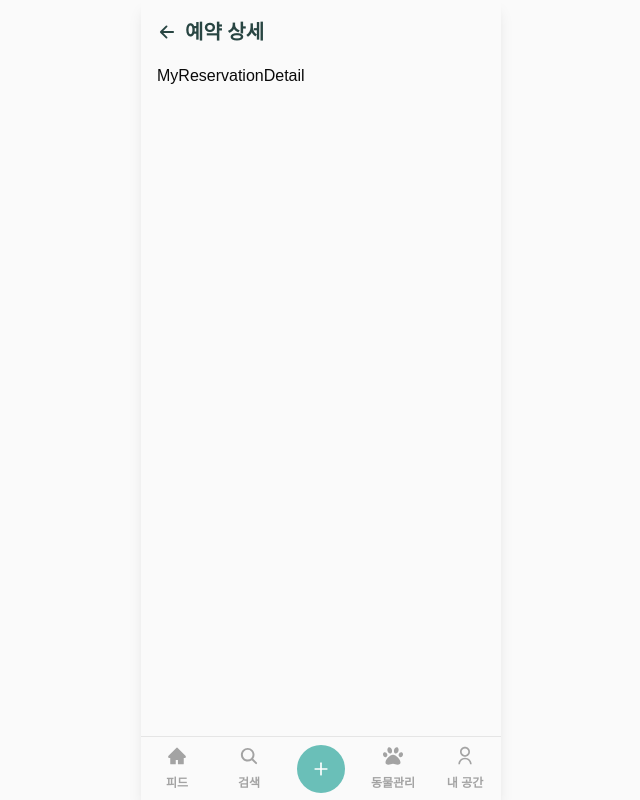
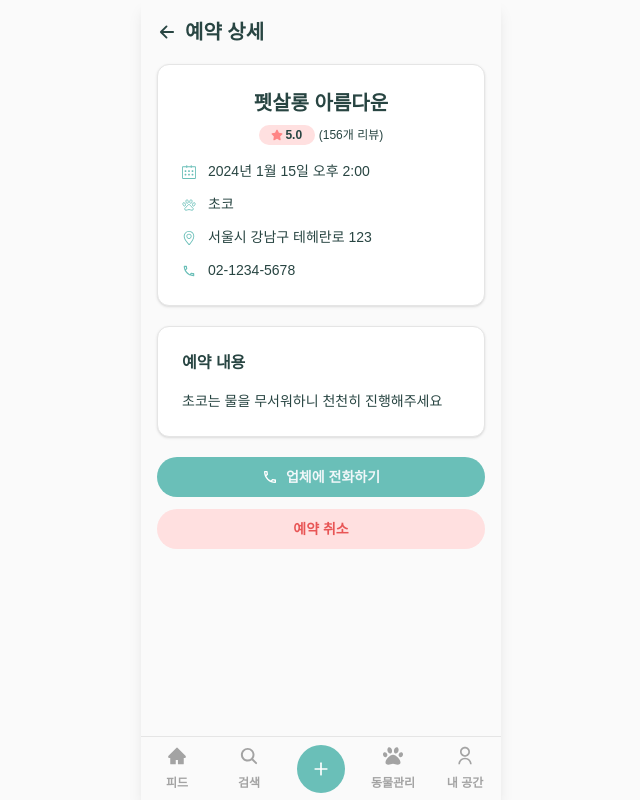
Before and after one commit to dlsqja/jellypaw, a React (Vite) app in the folder frontend/jellypaw-web/: page /mypage/reservation/1 in a window 1280 px wide. Shown: the whole page, without its empty margins (319-959 px from the left). Built offline with nearby package versions, Linux system fonts and the light colour scheme; a web font is replaced by a local one.

Commit message:
feat : 예약 상세 페이지 완료

```diff
--- a/frontend/jellypaw-web/src/pages/Mypage/MyReservation/MyReservation.tsx
+++ b/frontend/jellypaw-web/src/pages/Mypage/MyReservation/MyReservation.tsx
@@ -27,6 +27,7 @@ export default function MyReservation() {
       {reservationsData.map((reservation) => (
         <ReservationBox
           key={reservation.reservationId}
+          reservationId={reservation.reservationId}
           storeName={reservation.storeName}
           date={reservation.date}
           price={reservation.price}
--- a/frontend/jellypaw-web/src/pages/Mypage/MyReservation/MyReservationDetail.tsx
+++ b/frontend/jellypaw-web/src/pages/Mypage/MyReservation/MyReservationDetail.tsx
@@ -1,10 +1,75 @@
 import BackHeader from '@/components/headers/BackHeader';
-
+import { Badge } from '@/components/ui/badge';
+import { Card, CardContent, CardHeader } from '@/components/ui/card';
+import { FaStar } from 'react-icons/fa6';
+import { SlCalender } from 'react-icons/sl';
+import { SlLocationPin } from 'react-icons/sl';
+import { MdOutlinePhone } from 'react-icons/md';
+import { IoPawOutline } from 'react-icons/io5';
+import { Button } from '@/components/ui/button';
 export default function MyReservationDetail() {
   return (
     <>
       <BackHeader title="예약 상세" />
-      <div>MyReservationDetail</div>
+      <div className="flex flex-col gap-5">
+        {/*카드 1 */}
+        {/* 가게 정보 */}
+        <Card className="p-6">
+          <CardHeader className="flex flex-col justify-center items-center gap-2">
+            <h2 className="text-aqua-500 h4-b">펫살롱 아름다운</h2>
+            <div className="flex items-center gap-1">
+              <Badge variant="pink">
+                <FaStar className="text-pink-300 me-0.5"></FaStar> 5.0
+              </Badge>
+              <span className="text-aqua-500 p3">(156개 리뷰)</span>
+            </div>
+          </CardHeader>
+          <CardContent>
+            <div className="mt-4 flex flex-col gap-3">
+              <div className="flex gap-3 items-center">
+                <SlCalender className="text-aqua-300 w-3.5 h-3.5 " />
+                <span className="text-aqua-500 p2">2024년 1월 15일 오후 2:00</span>
+              </div>
+
+              <div className="flex gap-3 items-center">
+                <IoPawOutline className="text-aqua-300 w-3.5 h-3.5 " />
+                <span className="text-aqua-500 p2">초코</span>
+              </div>
+
+              <div className="flex gap-3 items-center">
+                <SlLocationPin className="text-aqua-300 w-3.5 h-3.5" />
+                <span className="text-aqua-500 p2">서울시 강남구 테헤란로 123</span>
+              </div>
+
+              <div className="flex gap-3 items-center">
+                <MdOutlinePhone className="text-aqua-300 w-3.5 h-3.5" />
+                <span className="text-aqua-500 p2">02-1234-5678</span>
+              </div>
+            </div>
+          </CardContent>
+        </Card>
+        {/* 카드 2 */}
+        {/* 예약 내용 */}
+        <Card className="p-6">
+          <CardHeader>
+            <h2 className="text-aqua-500 h6-b">예약 내용</h2>
+          </CardHeader>
+          <CardContent>
+            <div className="mt-4 flex flex-col gap-3">
+              <p className="text-aqua-500 p2">초코는 물을 무서워하니 천천히 진행해주세요</p>
+            </div>
+          </CardContent>
+        </Card>
+        {/* 버튼 그룹 */}
+        <div className="flex flex-col gap-3">
+          <Button size="default" shape="pillSolid" tone="aqua" className="w-full">
+            <MdOutlinePhone className="text-white w-3.5 h-3.5" /> 업체에 전화하기
+          </Button>
+          <Button size="default" shape="pillSolid" tone="red" borderTone="pink" className="w-full">
+            예약 취소
+          </Button>
+        </div>
+      </div>
     </>
   );
 }
--- a/frontend/jellypaw-web/src/pages/Mypage/components/ReservationBox.tsx
+++ b/frontend/jellypaw-web/src/pages/Mypage/components/ReservationBox.tsx
@@ -1,13 +1,16 @@
 import { Card, CardContent, CardFooter } from '@/components/ui/card';
 import { Button } from '@/components/ui/button';
+import { useNavigate } from 'react-router-dom';
 
 interface ReservationBoxProps {
+  reservationId: number;
   storeName: string;
   date: string;
   price: string;
 }
 
-export default function ReservationBox({ storeName, date, price }: ReservationBoxProps) {
+export default function ReservationBox({ reservationId, storeName, date, price }: ReservationBoxProps) {
+  const navigate = useNavigate();
   return (
     <Card>
       <CardContent className="p-4">
@@ -18,7 +21,7 @@ export default function ReservationBox({ storeName, date, price }: ReservationBo
         </div>
       </CardContent>
       <CardFooter className="flex gap-2">
-        <Button shape="outline" tone="lightAqua" className="w-full">
+        <Button shape="outline" tone="lightAqua" className="w-full" onClick={() => navigate(`/mypage/reservation/${reservationId}`)}>
           상세보기
         </Button>
         <Button shape="outline" tone="red" borderTone="pink" className="w-full">
```
